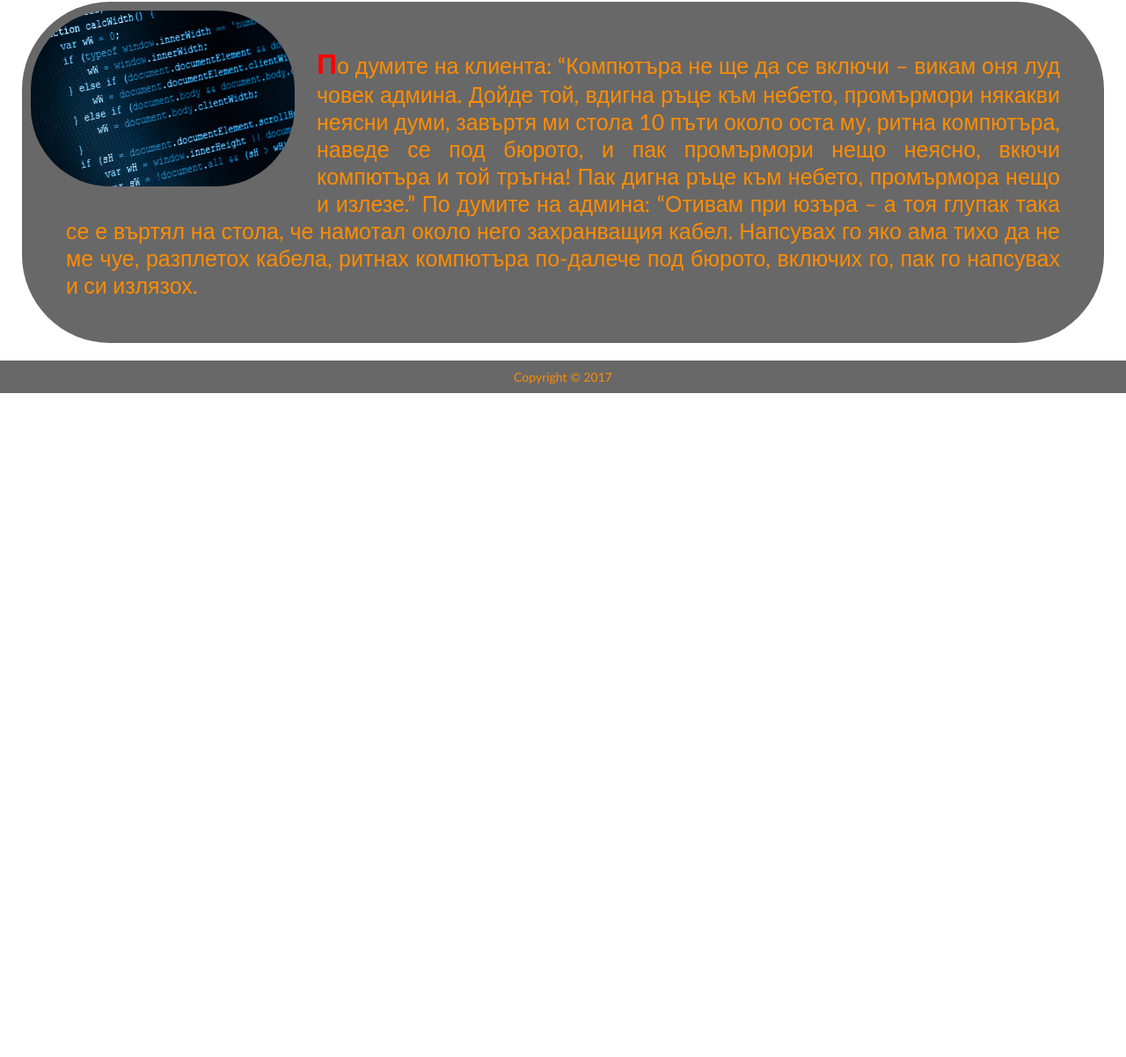
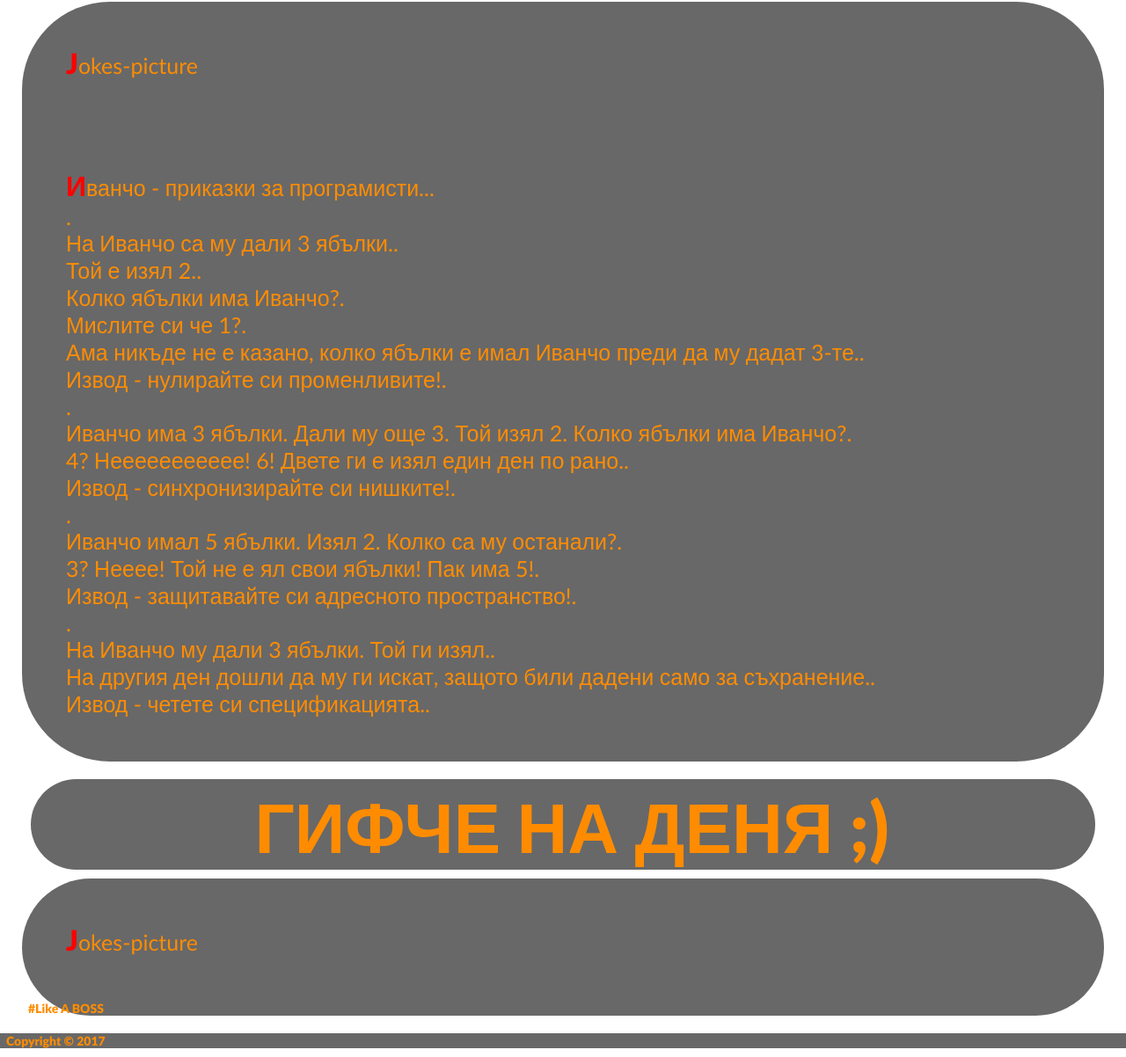
Before and after one commit to zhelyopapazov/ProjectHtmlAndCss, a plain HTML site: page index.html in a window 1280 px wide. Shown: the part 621-1823 px from the top of the page at 88% size. Before the commit the page ends 1068 px from the top, so only its background shows below. Drawn offline with Linux system fonts and the light colour scheme; a web font is replaced by a local one.

Commit message:
Update index.html

```diff
--- a/index.html
+++ b/index.html
@@ -2,40 +2,77 @@
 <html lang="en">
 <head>
     <meta charset="UTF-8">
+    <meta name="viewport" content="width=device-width, initial-scale=1.0">
     <title>The Funny Page</title>
     <link rel="stylesheet" href="styles.css">
 </head>
 <body>
-<nav>
-    <ul>
-        <li><a href="index.html" title="home" id="home">Начало</a></li>
-        <li><a href="jokes.html" title="jokes" id="news">Вицове</a></li>
-        <li><a href="gifs.html" title="gifs" id="about-us">Гифчета</a></li>
-    </ul>
-</nav>
+<div class="wrapper">
 
-<header class="header">
-    <h1>Забавната страница</h1>
-</header>
+    <header class="header">
+        <nav class="nav-top">
+            <ul class="nav-container">
+                <li><a href="index.html" title="home" class="home">Начало</a></li>
+                <li><a href="jokes.html" title="jokes" class="news">Вицове</a></li>
+                <li><a href="gifs.html" title="gifs" class="about-us">Гифчета</a></li>
+                <li><a href="#" title="Contact Us" class="contact-us">Contact us</a></li>
+            </ul>
+        </nav>
+        <div class="heading">
+            <h1>Забавната страница</h1>
+            <h2>"Teamwork Fun Project"</h2>
+            <p>Momchil Petrov, Zhelyo Papazov, Emiliyan Sartonev</p>
+        </div>
+    </header>
 
 <main class="content">
-    <section>
+    <section class="joke-of-the-day">
         <header class="header-section">
-            Виц на деня :)
+            <a href="jokes.html">Виц на деня !!!</a>
         </header>
         <article>
-            <img src="screenshots/code.jpg" alt="jokes-picture">
-
+            <div class="article-img">
+                <p>jokes-picture</p>
+            </div>
             <p>
-                По думите на клиента: “Компютъра не ще да се включи – викам оня луд човек  админа. Дойде той, вдигна ръце към небето, промърмори някакви неясни думи, завъртя ми стола 10 пъти около оста му, ритна компютъра, наведе се под бюрото, и пак промърмори нещо неясно, вкючи компютъра и той тръгна! Пак дигна ръце към небето, промърмора нещо и излезе.”
-                По думите на админа:
-                “Отивам при юзъра – а тоя глупак така се е въртял на стола, че намотал около него захранващия кабел. Напсувах го яко ама тихо да не ме чуе, разплетох кабела, ритнах компютъра по-далече под бюрото, включих го, пак го напсувах и си излязох.
+                Иванчо - приказки за програмисти...<br>
+                .<br>
+                На Иванчо са му дали 3 ябълки..<br>
+                Той е изял 2..<br>
+                Колко ябълки има Иванчо?.<br>
+                Мислите си че 1?.<br>
+                Ама никъде не е казано, колко ябълки е имал Иванчо преди да му дадат 3-те..<br>
+                Извод - нулирайте си променливите!.<br>
+                .<br>
+                Иванчо има 3 ябълки. Дали му още 3. Той изял 2. Колко ябълки има Иванчо?.<br>
+                4? Неееееееееее! 6! Двете ги е изял един ден по рано..<br>
+                Извод - синхронизирайте си нишките!.<br>
+                .<br>
+                Иванчо имал 5 ябълки. Изял 2. Колко са му останали?.<br>
+                3? Нееее! Той не е ял свои ябълки! Пак има 5!.<br>
+                Извод - защитавайте си адресното пространство!.<br>
+                .<br>
+                На Иванчо му дали 3 ябълки. Той ги изял..<br>
+                На другия ден дошли да му ги искат, защото били дадени само за съхранение..<br>
+                Извод - четете си спецификацията..<br>
             </p>
+        </article>
+    </section>
+    <section class="gif-of-the-day">
+        <header class="header-section">
+            <a href="gifs.html">Гифче на деня ;)</a>
+        </header>
+        <article>
+            <div class="article-img">
+                <p>jokes-picture</p>
+            </div>
+            <a href="gifs.html">#Like A BOSS</a>
         </article>
     </section>
 </main>
 <footer>
-    <span>Copyright &copy; 2017</span>
+    <a href="#">Copyright &copy; 2017</a>
 </footer>
+</div>
 </body>
 </html>
```
